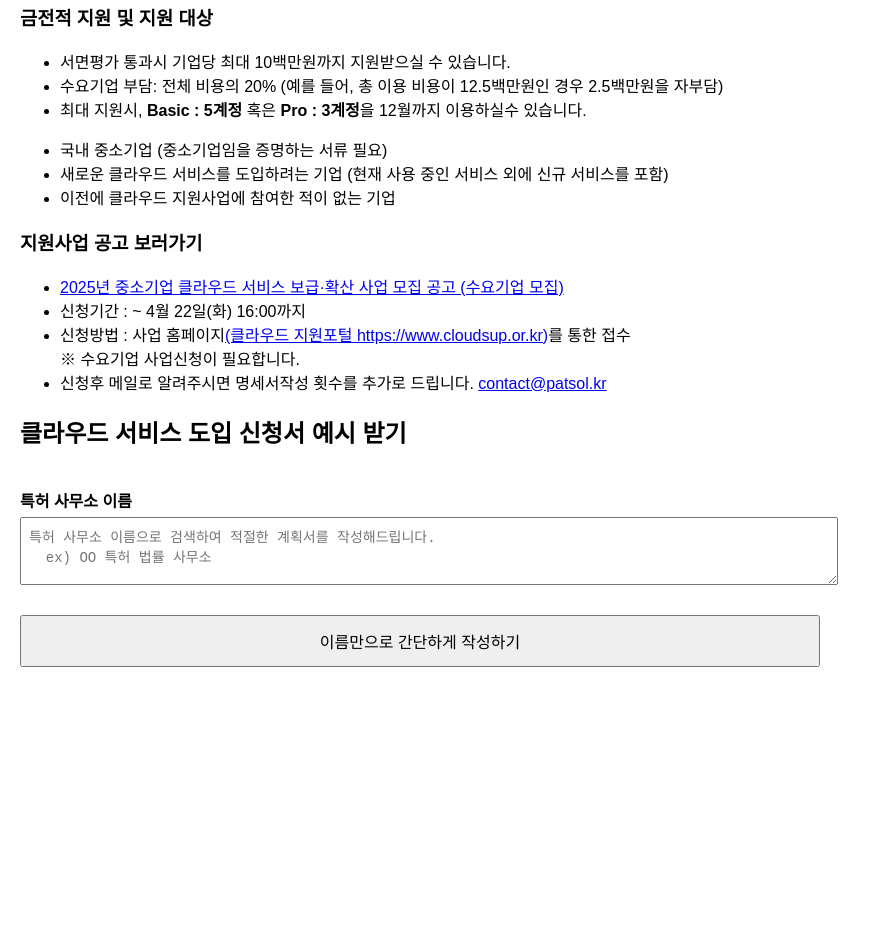
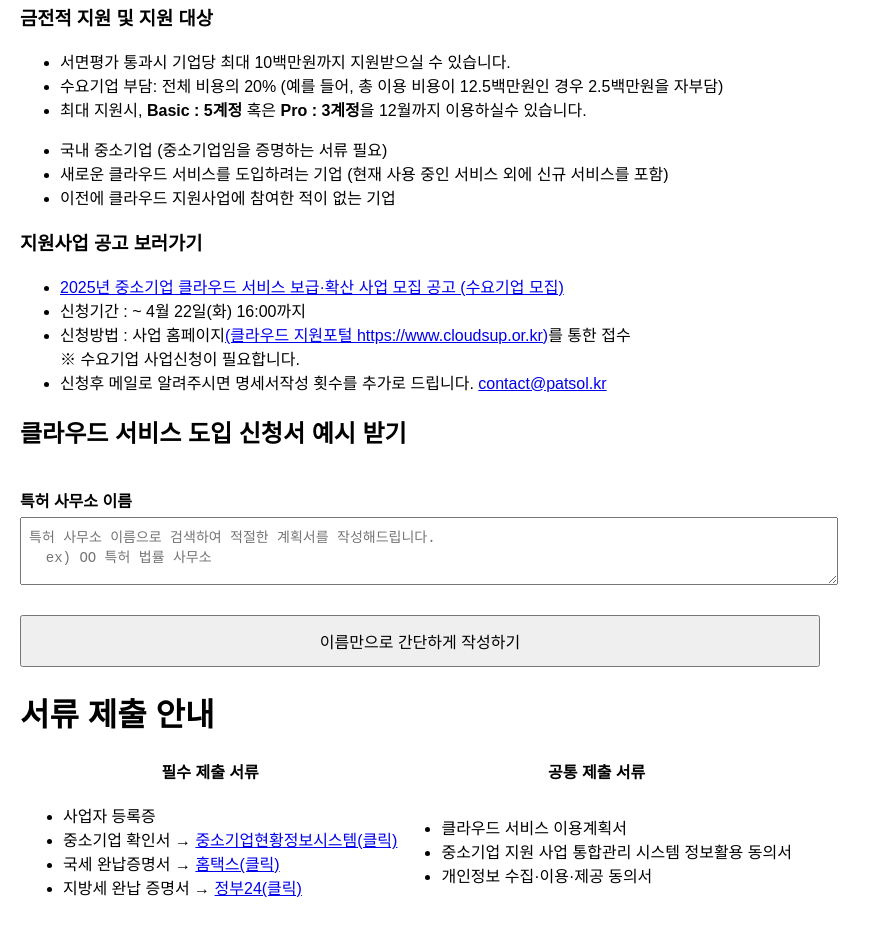
Before and after one commit to kwooro/cloud_draft, a plain HTML site: page index.html in a window 1280 px wide. Shown: the part 349-1285 px from the top of the page, without its empty margins (0-881 px from the left). Before the commit the page ends 1036 px from the top, so only its background shows below. Drawn offline with Linux system fonts and the light colour scheme.

Commit message:
Update index.html

```diff
--- a/index.html
+++ b/index.html
@@ -83,6 +83,49 @@
     <button type="submit">이름만으로 간단하게 작성하기</button>
   </form>
 
+  <h1>서류 제출 안내</h1>
+  <table>
+    <thead>
+      <tr>
+        <th>필수 제출 서류</th>
+        <th>공통 제출 서류</th>
+      </tr>
+    </thead>
+    <tbody>
+      <tr>
+        <td>
+          <ul>
+            <li>사업자 등록증</li>
+            <li>
+              중소기업 확인서 &rarr;
+              <a href="https://www.smes.go.kr/sbizinfo/index.do" target="_blank" rel="noopener noreferrer">
+                중소기업현황정보시스템(클릭)
+              </a>
+            </li>
+            <li>
+              국세 완납증명서 &rarr;
+              <a href="https://www.hometax.go.kr/" target="_blank" rel="noopener noreferrer">
+                홈택스(클릭)
+              </a>
+            </li>
+            <li>
+              지방세 완납 증명서 &rarr;
+              <a href="https://www.gov.kr/portal/main" target="_blank" rel="noopener noreferrer">
+                정부24(클릭)
+              </a>
+            </li>
+          </ul>
+        </td>
+        <td>
+          <ul>
+            <li>클라우드 서비스 이용계획서</li>
+            <li>중소기업 지원 사업 통합관리 시스템 정보활용 동의서</li>
+            <li>개인정보 수집·이용·제공 동의서</li>
+          </ul>
+        </td>
+      </tr>
+    </tbody>
+  </table>
   <!-- 로딩창: 파일 다운로드 중에 100초 카운트다운을 표시 -->
   <div id="loader" style="display: none; margin-top:20px;">
     파일을 생성 중입니다...<br>
```
